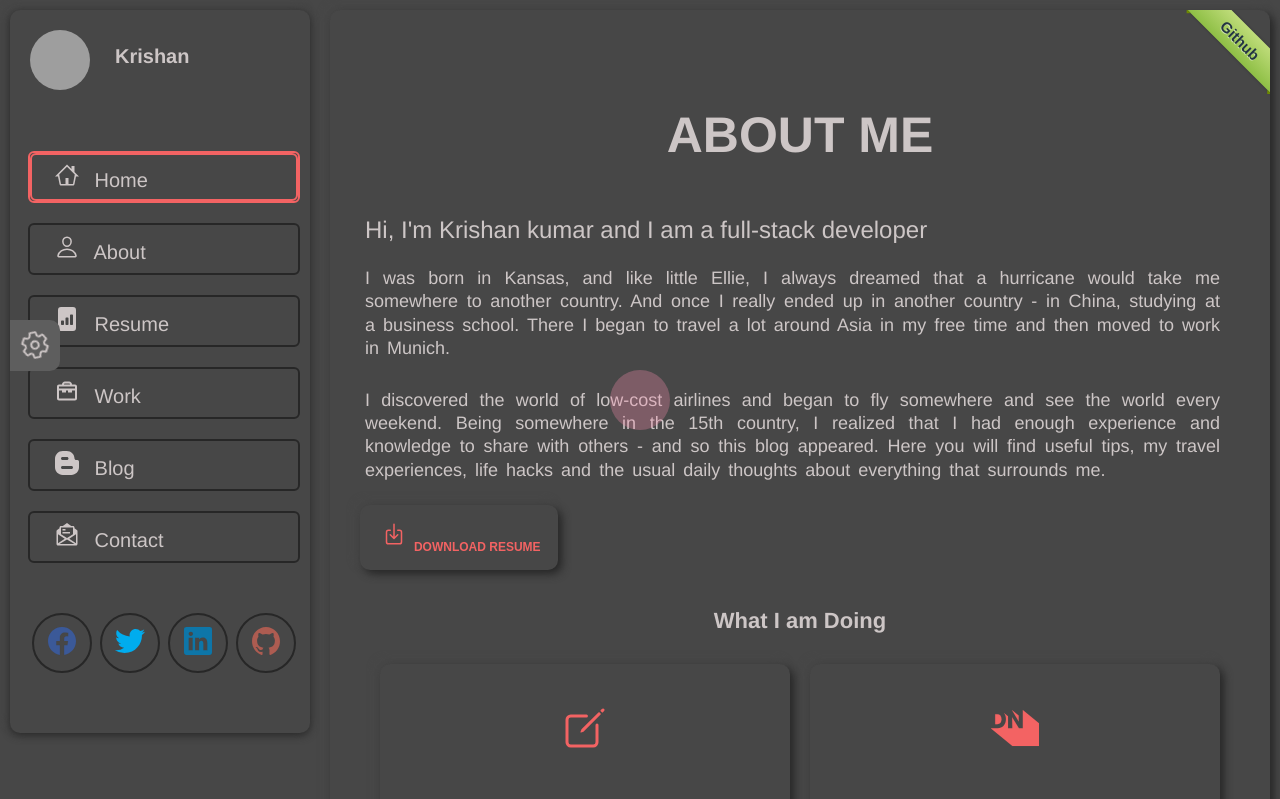
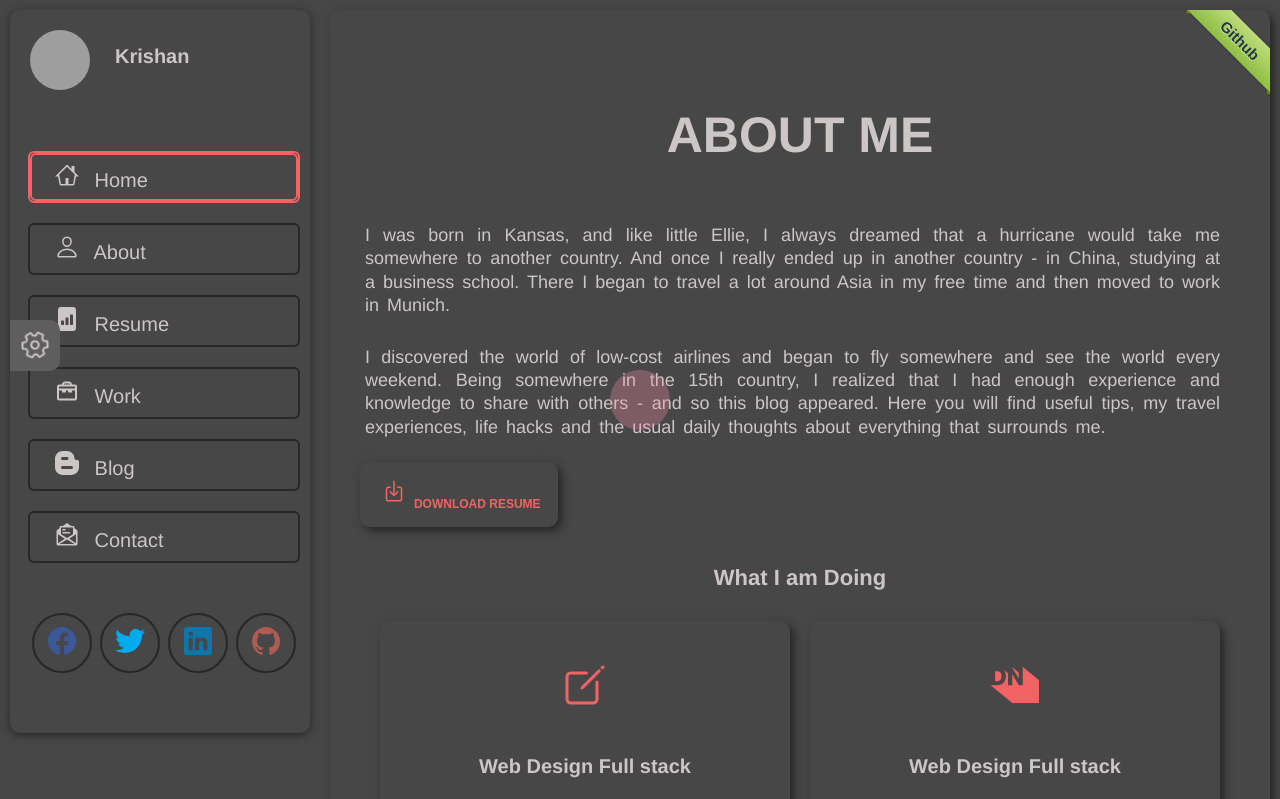
Before and after one commit to kkumar-gcc/portfolio, a React (Create React App) app: page /about in a window 1280 px wide. Shown: the top 799 px of the page. Built offline with nearby package versions, Linux system fonts and the light colour scheme; grey boxes are pictures that could not be loaded.

Commit message:
Update about.jsx

```diff
--- a/src/components/about/about.jsx
+++ b/src/components/about/about.jsx
@@ -8,7 +8,6 @@ function About() {
       </div>
         <div className="about-content">
           <div className="about-content-left ">
-            <span>Hi, I'm Krishan kumar and I am a full-stack developer</span>
             <p>
               I was born in Kansas, and like little Ellie, I always dreamed that
               a hurricane would take me somewhere to another country. And once I
```
